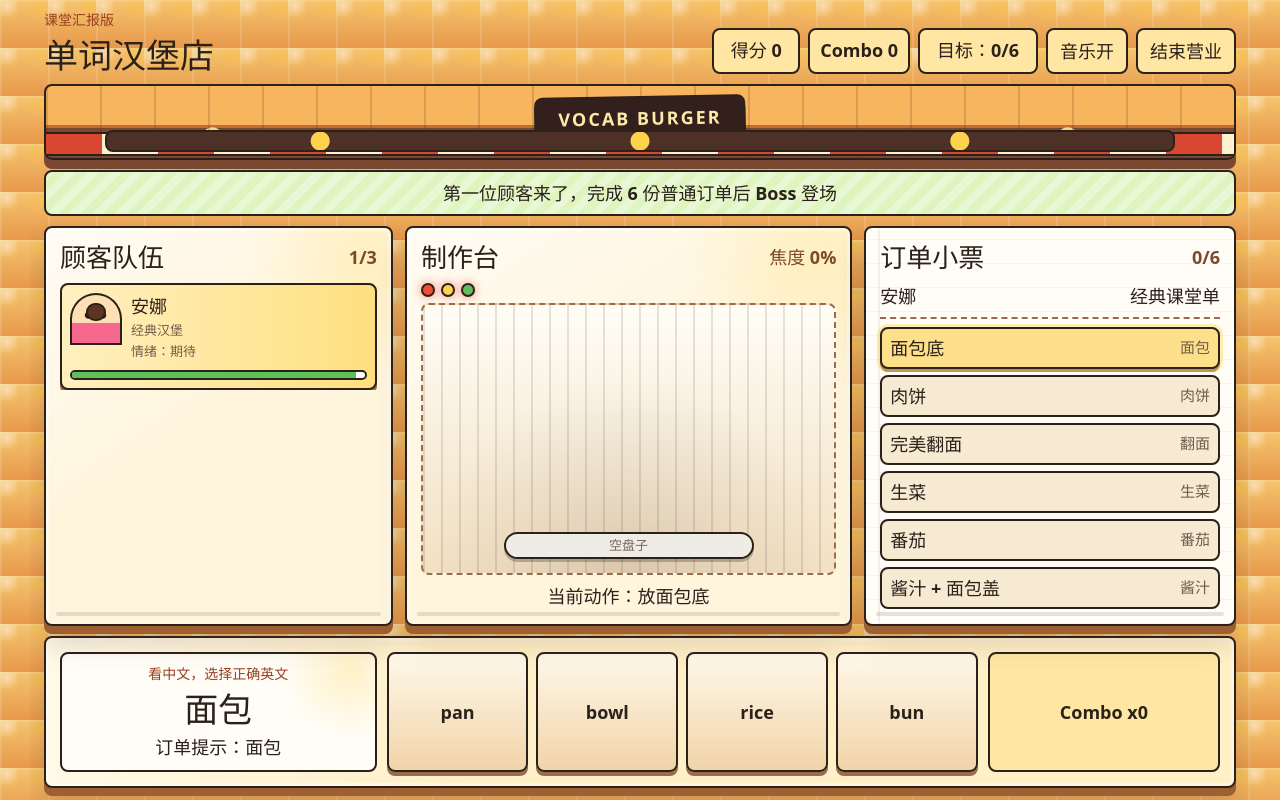
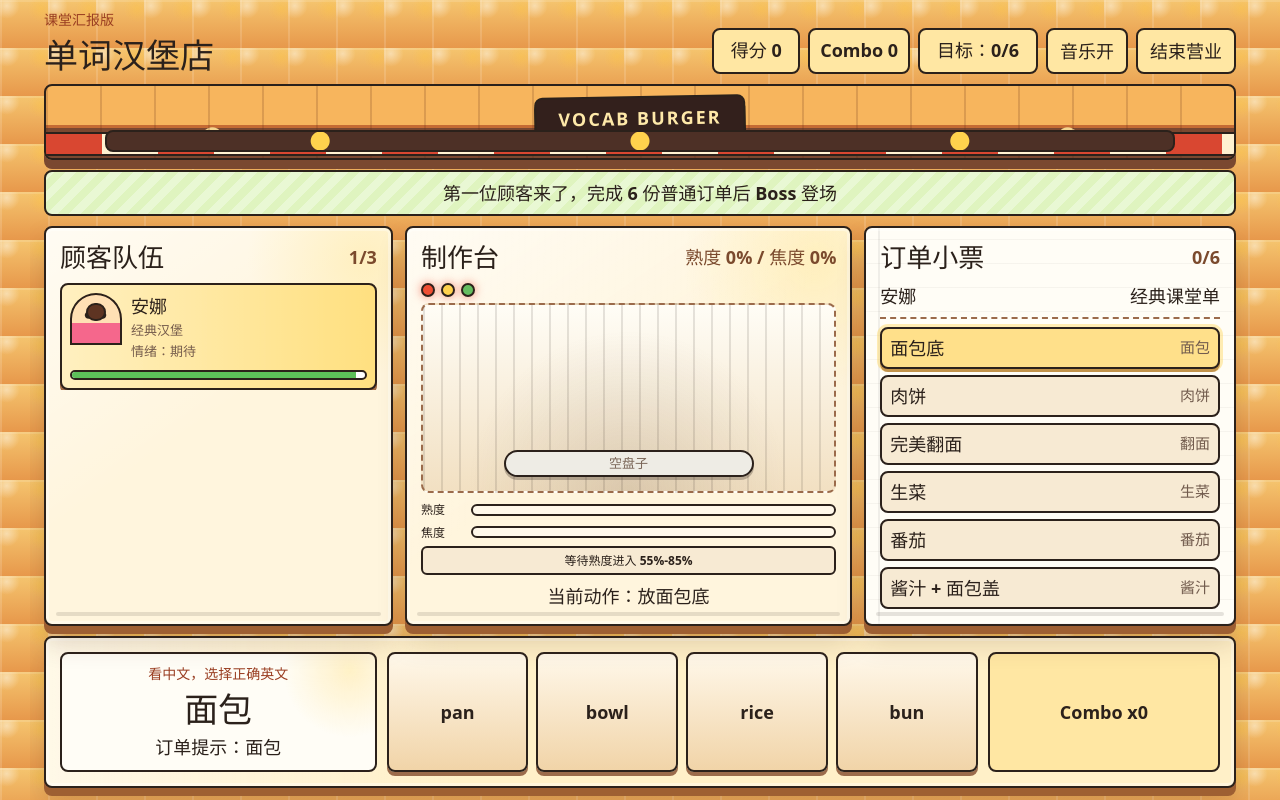
Before and after one commit to 3042535641/vocab-burger-game, a React (Vite) app: page / in a window 1280 px wide. Both pictures are taken after a click on the button "开始营业". Built offline with nearby package versions, Linux system fonts and the light colour scheme.

Commit message:
Add patty doneness and flip timing

```diff
--- a/src/App.css
+++ b/src/App.css
@@ -487,7 +487,7 @@
   flex-direction: column;
   justify-content: flex-end;
   align-items: center;
-  min-height: 238px;
+  min-height: 190px;
   padding: 14px;
   border: 2px dashed #9b6b4b;
   border-radius: 8px;
@@ -499,6 +499,54 @@
     18px 100%,
     auto,
     auto;
+}
+
+.cook-meters {
+  display: grid;
+  gap: 5px;
+  margin-top: 8px;
+  font-size: 12px;
+  font-weight: 900;
+}
+
+.cook-meters > div {
+  display: grid;
+  grid-template-columns: 44px 1fr;
+  align-items: center;
+  gap: 6px;
+}
+
+.meter {
+  height: 12px;
+  overflow: hidden;
+  border: 2px solid #2b211b;
+  border-radius: 999px;
+  background: #fff8ea;
+}
+
+.meter span {
+  display: block;
+  height: 100%;
+  background: linear-gradient(90deg, #f1b14b, #75c760);
+  transition: width 260ms ease;
+}
+
+.burn-meter span {
+  background: linear-gradient(90deg, #d98a42, #3a211a);
+}
+
+.flip-window {
+  margin: 0;
+  padding: 4px 6px;
+  border: 2px solid #2b211b;
+  border-radius: 6px;
+  background: #f7ead3;
+  text-align: center;
+}
+
+.flip-window.ready {
+  background: #dff4bf;
+  box-shadow: 0 0 0 3px rgba(117, 199, 96, 0.24);
 }
 
 .burger-layer,
--- a/src/App.tsx
+++ b/src/App.tsx
@@ -82,6 +82,7 @@ const createCustomer = (id: number, forceBoss = false): Customer => {
     patience: maxPatience,
     maxPatience,
     stepIndex: 0,
+    doneness: 0,
     burn: 0,
     mistakes: 0,
     isBoss,
@@ -157,8 +158,15 @@ function App() {
           const isPattyWaiting =
             customer.steps[customer.stepIndex]?.id === 'flip'
           const nextPatience = customer.patience - 1
+          const nextDoneness =
+            customer.steps[customer.stepIndex]?.id === 'patty' || isPattyWaiting
+              ? Math.min(100, customer.doneness + 9)
+              : customer.doneness
           const nextBurn = isPattyWaiting
-            ? Math.min(100, customer.burn + 2)
+            ? Math.min(
+                100,
+                customer.burn + (nextDoneness >= 70 ? 4 : 1),
+              )
             : customer.burn
 
           if (nextPatience <= 0) {
@@ -170,6 +178,7 @@ function App() {
           remainingCustomers.push({
             ...customer,
             patience: nextPatience,
+            doneness: nextDoneness,
             burn: nextBurn,
           })
         }
@@ -290,7 +299,12 @@ function App() {
     const burnPenalty = customer.burn >= 80 ? 25 : customer.burn >= 45 ? 10 : 0
     const patienceBonus = Math.max(0, Math.round(customer.patience / 2))
     const perfectBonus =
-      customer.mistakes === 0 && customer.burn < 45 ? 30 : 0
+      customer.mistakes === 0 &&
+      customer.burn < 45 &&
+      customer.doneness >= 55 &&
+      customer.doneness <= 85
+        ? 30
+        : 0
     const bossBonus = customer.isBoss ? 80 : 0
     const gainedScore = Math.max(
       8,
@@ -345,7 +359,11 @@ function App() {
     if (isCorrect) {
       const nextCombo = combo + 1
       const step = activeCustomer.steps[activeCustomer.stepIndex]
-      const isPerfectFlip = step.id === 'flip' && activeCustomer.burn < 45
+      const isPerfectFlip =
+        step.id === 'flip' &&
+        activeCustomer.doneness >= 55 &&
+        activeCustomer.doneness <= 85 &&
+        activeCustomer.burn < 45
 
       setCombo(nextCombo)
       setBestCombo((currentBest) => Math.max(currentBest, nextCombo))
@@ -371,7 +389,12 @@ function App() {
       )
       setFeedback({
         kind: 'correct',
-        message: isPerfectFlip ? '完美翻面！' : '答对了，动作完成！',
+        message:
+          step.id === 'flip'
+            ? isPerfectFlip
+              ? '完美翻面！熟度刚刚好。'
+              : '翻面成功，但熟度不是最佳窗口。'
+            : '答对了，动作完成！',
       })
       setBanner(nextCombo >= 5 ? '锦旗进度达成：5 连对！' : '继续制作下一步')
       gameAudio.playCorrect()
@@ -393,6 +416,10 @@ function App() {
           ...customer,
           mistakes: customer.mistakes + 1,
           patience: Math.max(1, customer.patience - 4),
+          doneness:
+            customer.steps[customer.stepIndex]?.id === 'patty' || isPattyWaiting
+              ? Math.min(100, customer.doneness + 8)
+              : customer.doneness,
           burn: isPattyWaiting ? Math.min(100, customer.burn + 10) : customer.burn,
         }
       }),
--- a/src/components/BurgerStation.tsx
+++ b/src/components/BurgerStation.tsx
@@ -10,13 +10,16 @@ function BurgerStation({ customer }: BurgerStationProps) {
     .map((step) => step.id)
 
   const burn = customer?.burn ?? 0
+  const doneness = customer?.doneness ?? 0
   const pattyClass = burn >= 80 ? 'burned' : burn >= 45 ? 'toasty' : ''
+  const flipWindowClass =
+    doneness >= 55 && doneness <= 85 && burn < 45 ? 'ready' : ''
 
   return (
     <section className="panel burger-station" aria-label="汉堡制作台">
       <div className="section-heading">
         <h2>制作台</h2>
-        <span>焦度 {burn}%</span>
+        <span>熟度 {doneness}% / 焦度 {burn}%</span>
       </div>
 
       <div className="grill-lights" aria-hidden="true">
@@ -52,6 +55,26 @@ function BurgerStation({ customer }: BurgerStationProps) {
         )}
       </div>
 
+      {customer && (
+        <div className="cook-meters" aria-label="肉饼状态">
+          <div>
+            <span>熟度</span>
+            <div className="meter">
+              <span style={{ width: `${doneness}%` }} />
+            </div>
+          </div>
+          <div>
+            <span>焦度</span>
+            <div className="meter burn-meter">
+              <span style={{ width: `${burn}%` }} />
+            </div>
+          </div>
+          <p className={`flip-window ${flipWindowClass}`}>
+            {flipWindowClass ? '最佳翻面窗口' : '等待熟度进入 55%-85%'}
+          </p>
+        </div>
+      )}
+
       <p className="current-step">
         {customer
           ? `当前动作：${customer.steps[customer.stepIndex]?.label ?? '完成汉堡'}`
--- a/src/types/game.ts
+++ b/src/types/game.ts
@@ -19,6 +19,7 @@ export type Customer = {
   patience: number
   maxPatience: number
   stepIndex: number
+  doneness: number
   burn: number
   mistakes: number
   isBoss: boolean
```
